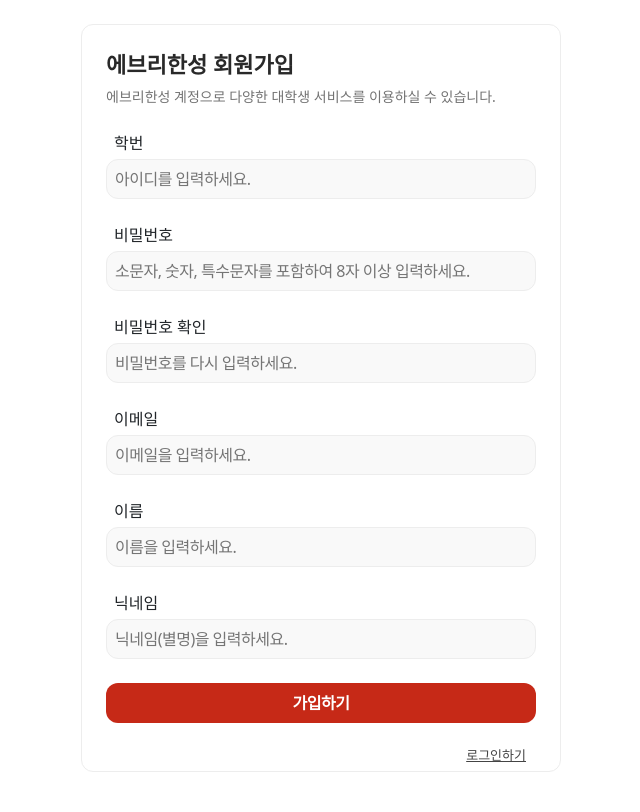
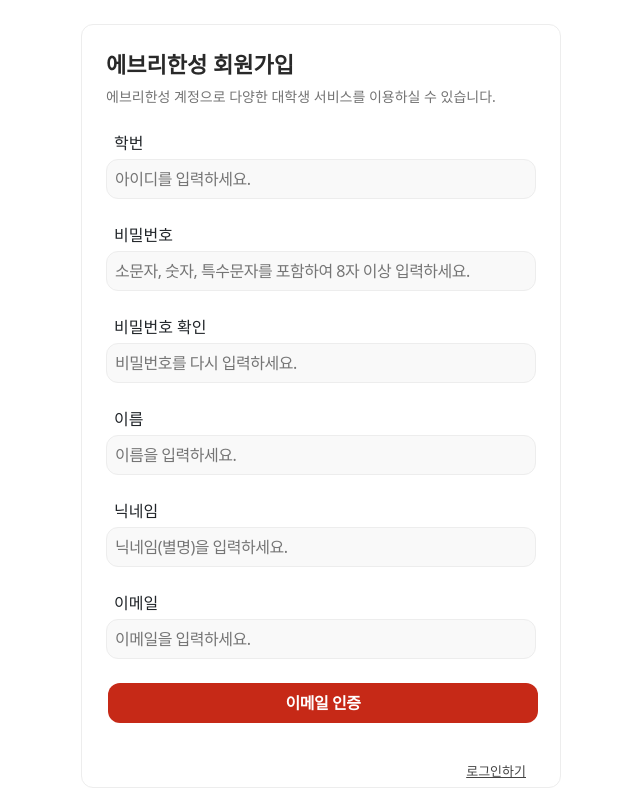
Before and after one commit to minseokiim/everyHansung_Front, a React (Create React App) app: page /register in a window 1280 px wide. Shown: the whole page, without its empty margins (319-959 px from the left). Built offline with nearby package versions, Linux system fonts and the light colour scheme.

Commit message:
가입시 인증추가

```diff
--- a/src/page/loginPage/LoginPage.js
+++ b/src/page/loginPage/LoginPage.js
@@ -51,7 +51,6 @@ const LoginPage = () => {
         localStorage.setItem("refreshToken", response.data.refreshToken);
         localStorage.setItem("studentId", studentId);
         if (rememberMe) {
-
         } else {
           localStorage.removeItem("rememberMe");
         }
@@ -103,7 +102,7 @@ const LoginPage = () => {
               onChange={(e) => {
                 setPassword(e.target.value);
               }}
-              onKeyPress={handleKeyPress}
+              onKeyUp={handleKeyPress}
               placeholder="비밀번호"
             ></input>
           </div>
--- a/src/page/signupPage/FindIdPage.js
+++ b/src/page/signupPage/FindIdPage.js
@@ -4,17 +4,15 @@ import "./SignUpPage.css";
 import emailjs from "emailjs-com";
 import { useNavigate } from "react-router-dom";
 
-emailjs.init("mkhz5jwAhnOJiYgoW");
-
 const FindIdPage = () => {
   const [email, setEmail] = useState("");
   const move = useNavigate();
 
-  const sendEmail = async (userId, email, time, studentId) => {
+  const sendEmail = async (email, time, studentId) => {
     const templateParams = {
-      to_email: email,
+      email,
       student_id: studentId,
-      time: time,
+      time,
     };
 
     try {
@@ -22,14 +20,13 @@ const FindIdPage = () => {
         "service_i8n5vol",
         "template_g89w2kt",
         templateParams,
-        userId
+        "mkhz5jwAhnOJiYgoW"
       );
+      alert("이메일로 전송되었습니다.");
     } catch (error) {
-      console.error("Email sending failed:", error);
-      alert("이메일 전송에 실패했습니다. 다시 시도해주세요.");
+      alert(" 이메일로 전송을 실패했습니다.");
     }
   };
-
 
   const onSubmit = async (e) => {
     e.preventDefault();
@@ -44,6 +41,7 @@ const FindIdPage = () => {
         params: { email },
       });
       const studentId = response.data;
+
       const now = new Date();
       const time =
         now.getMonth() +
@@ -56,7 +54,7 @@ const FindIdPage = () => {
         now.getMinutes() +
         "분";
 
-      await sendEmail("mkhz5jwAhnOJiYgoW", email, time, studentId);
+      await sendEmail(email, time, studentId);
     } catch (error) {
       if (error.response && error.response.status === 404) {
         alert("가입되지 않은 이메일입니다.");
--- a/src/page/signupPage/SignUpPage.js
+++ b/src/page/signupPage/SignUpPage.js
@@ -5,7 +5,32 @@ import CheckIcon from "@material-ui/icons/Check";
 import ClearIcon from "@material-ui/icons/Clear";
 import axios from "axios";
 
+import emailjs from "emailjs-com";
+
 const SingUpPage = () => {
+  const [verificationCode, setVerificationCode] = useState("");
+  const [inputVerificationCode, setInputVerificationCode] = useState("");
+  const [isVerificationCodeSent, setIsVerificationCodeSent] = useState(false);
+
+  const sendEmail = async () => {
+    const generatedCode = Math.floor(100000 + Math.random() * 900000); // 6자리 인증 코드 생성
+    setVerificationCode(generatedCode);
+
+    try {
+      const templateParams = { email, verificationCode: generatedCode };
+      await emailjs.send(
+        "service_fe94oyw",
+        "template_23upm73",
+        templateParams,
+        "PgtbJif1CAURhFHws"
+      );
+      alert("인증코드 이메일로 전송되었습니다.");
+      setIsVerificationCodeSent(true);
+    } catch (error) {
+      alert("인증코드 이메일로 전송을 실패했습니다.");
+    }
+  };
+
   const move = useNavigate();
 
   const [studentId, setStudentId] = useState("none");
@@ -20,8 +45,12 @@ const SingUpPage = () => {
   const [checkPasswordDisplay, setCheckPasswordDisplay] = useState("none");
   const [clearPasswordDisplay, setClearPasswordDisplay] = useState("none");
 
-  const [checkConfirmpasswdDisplay, setCheckConfirmpasswdDisplay] = useState("none");
-  const [clearConfirmpasswdDisplay, setClearConfirmpasswdDisplay] = useState("none");
+  const [checkConfirmpasswdDisplay, setCheckConfirmpasswdDisplay] = useState(
+    "none"
+  );
+  const [clearConfirmpasswdDisplay, setClearConfirmpasswdDisplay] = useState(
+    "none"
+  );
 
   const [checkEmailDisplay, setCheckEmailDisplay] = useState("none");
   const [clearEmailDisplay, setClearEmailDisplay] = useState("none");
@@ -106,13 +135,26 @@ const SingUpPage = () => {
   };
 
   const onSubmit = (e) => {
-    if (checkIdDisplay === "block" &&  checkPasswordDisplay === "block" &&  checkConfirmpasswdDisplay === "block" && checkEmailDisplay === "block" && checknameDisplay === "block" && checkNicknameDisplay === "block") {
-        axios.post("http://localhost:8080/auth/register", {
+    e.preventDefault();
+    if (isVerificationCodeSent) {
+      if (inputVerificationCode === verificationCode.toString()) {
+        alert("인증 번호가 확인되었습니다.");
+
+        if (
+          checkIdDisplay === "block" &&
+          checkPasswordDisplay === "block" &&
+          checkConfirmpasswdDisplay === "block" &&
+          checkEmailDisplay === "block" &&
+          checknameDisplay === "block" &&
+          checkNicknameDisplay === "block"
+        ) {
+          axios
+            .post("http://localhost:8080/auth/register", {
               studentId,
               email,
               password,
               username,
-          nickname
+              nickname,
             })
             .then((response) => {
               alert(username + "님, 회원가입을 축하합니다.");
@@ -122,13 +164,19 @@ const SingUpPage = () => {
               if (error.response.status === 401) {
                 setClearIdDisplay("block");
                 setCheckIdDisplay("none");
-              alert('이미 가입된 학번입니다.');
+                alert("이미 가입된 학번입니다.");
               } else if (error.response.status === 402) {
                 setClearNicknameDisplay("block");
                 setCheckNicknameDisplay("none");
-            alert('이미 사용중인 닉네임입니다.');
+                alert("이미 사용중인 닉네임입니다.");
               }
-        })
+            });
+        }
+      } else {
+        alert("인증 번호가 일치하지 않습니다.");
+      }
+    } else {
+      sendEmail();
     }
   };
 
@@ -213,30 +261,6 @@ const SingUpPage = () => {
 
       <div className="input">
         <div className="label">
-          <label>이메일</label>
-        </div>
-        <div className="inputbox">
-          <input
-            onChange={emailCheck}
-            type="email"
-            name="user_email"
-            maxLength="50"
-            placeholder="이메일을 입력하세요."
-            className="search"
-          />
-          <CheckIcon
-            className="checkIcon"
-            style={{ display: checkEmailDisplay }}
-          />
-          <ClearIcon
-            className="clearIcon"
-            style={{ display: clearEmailDisplay }}
-          />
-        </div>
-      </div>
-
-      <div className="input">
-        <div className="label">
           <label>이름</label>
         </div>
         <div className="inputbox">
@@ -282,16 +306,52 @@ const SingUpPage = () => {
           />
         </div>
       </div>
+      <div className="input">
+        <div className="label">
+          <label>이메일</label>
+        </div>
+        <div className="inputbox">
+          <input
+            onChange={emailCheck}
+            type="email"
+            name="user_email"
+            maxLength="50"
+            placeholder="이메일을 입력하세요."
+            className="search"
+          />
+          <CheckIcon
+            className="checkIcon"
+            style={{ display: checkEmailDisplay }}
+          />
+          <ClearIcon
+            className="clearIcon"
+            style={{ display: clearEmailDisplay }}
+          />
+        </div>
+      </div>
+      {isVerificationCodeSent && (
+        <div className="input">
+          <input
+            type="text"
+            value={inputVerificationCode}
+            onChange={(e) => {
+              setInputVerificationCode(e.target.value);
+            }}
+            placeholder="인증 번호"
+          ></input>
+        </div>
+      )}
+      <div className="input">
+        <button className="lec-button mb-3" type="submit" onClick={onSubmit}>
+          {isVerificationCodeSent ? "인증 번호 확인" : "이메일 인증"}
+        </button>
+      </div>
 
-      <button onClick={onSubmit} type="submit">
-        가입하기
-      </button>
       <br />
 
       <p className="find">
         <a href="/login">로그인하기</a>
       </p>
-
     </div>
   );
 };
```
Lines whose indentation alone changed are shown as unchanged.
